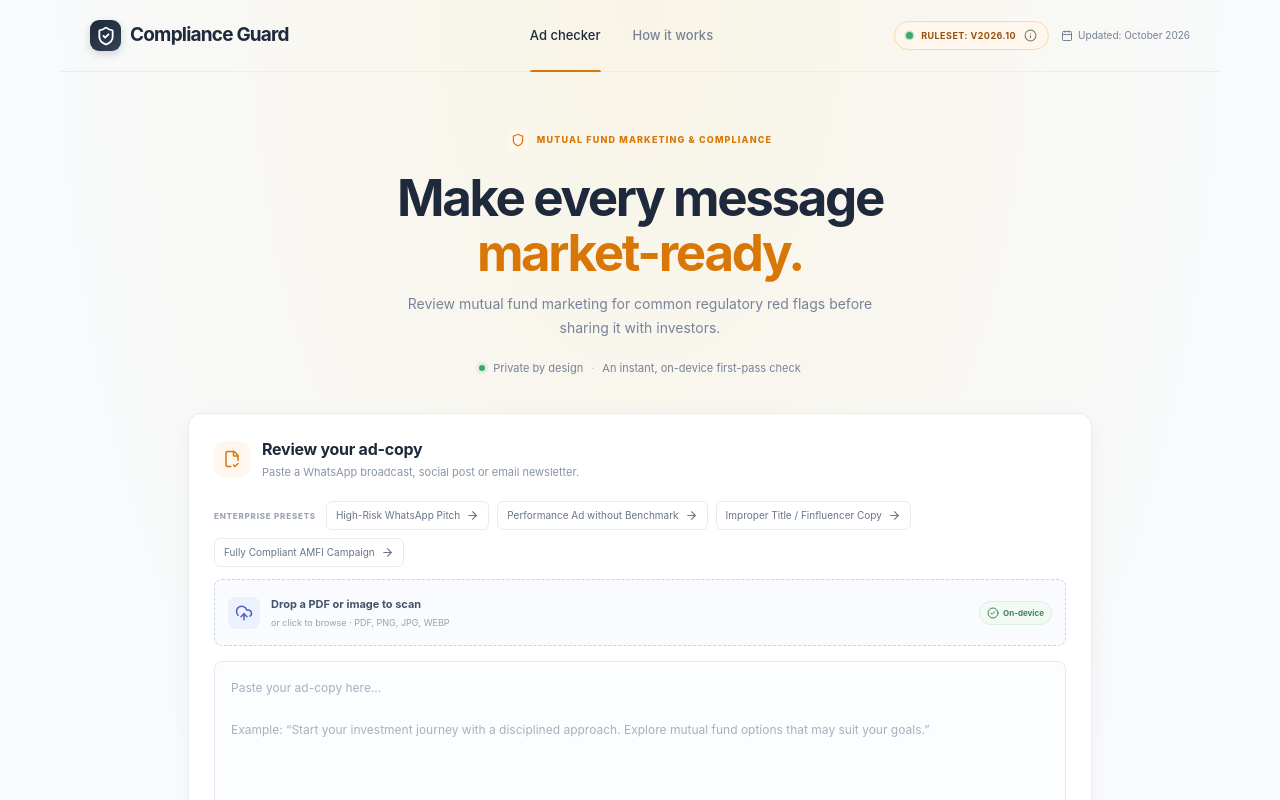
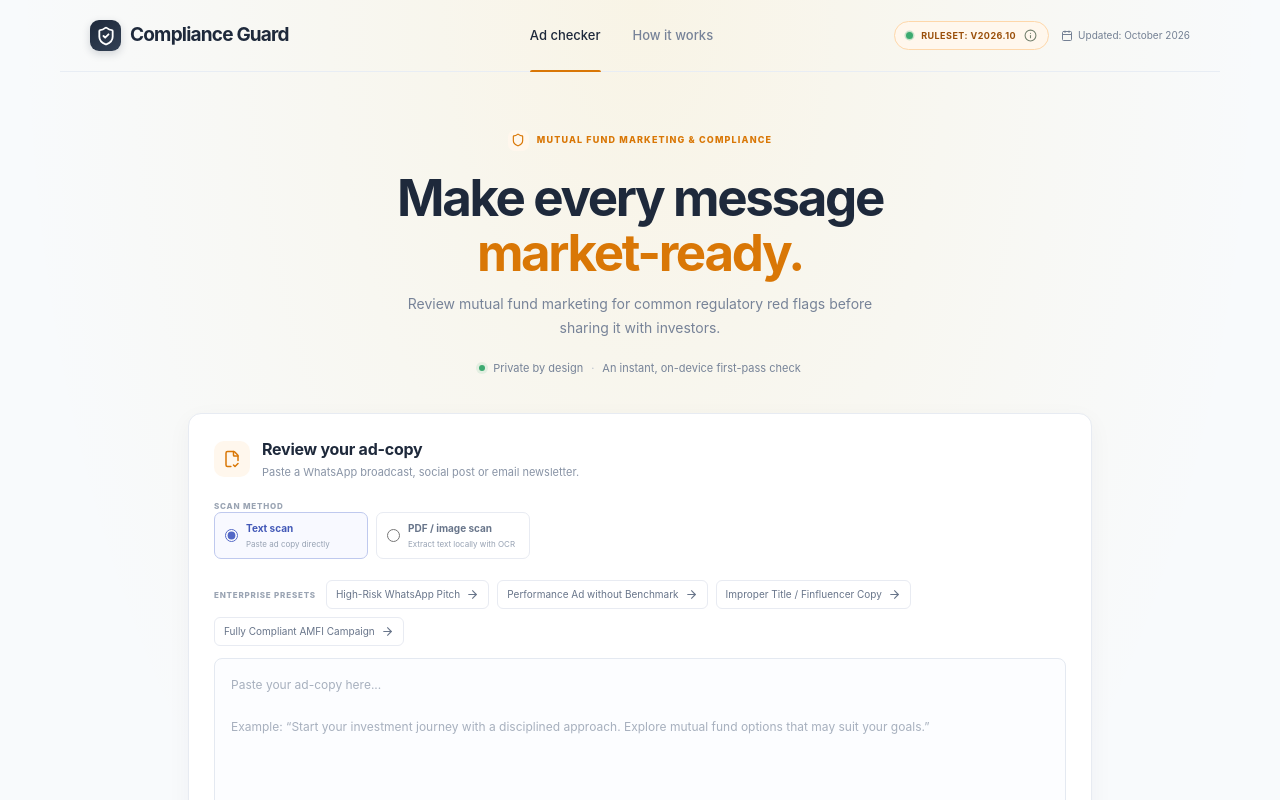
Before and after one commit to miteshhamlani-stack/compliance-guard, a React (Vite) app: page / in a window 1280 px wide. Shown: the top 800 px of the page. Built offline with nearby package versions, Linux system fonts and the light colour scheme.

Commit message:
Add text and media scan mode selector
Co-authored-by: Copilot <223556219+Copilot@users.noreply.github.com>

```diff
--- a/src/App.css
+++ b/src/App.css
@@ -272,6 +272,69 @@ main {
   color: #4258b7;
   background: #f8f9ff;
   border-color: #cdd4f1;
+}
+
+.scan-mode-selector {
+  display: flex;
+  align-items: stretch;
+  gap: 8px;
+  padding: 0;
+  margin: 20px 0 12px;
+  border: 0;
+}
+
+.scan-mode-selector legend {
+  align-self: center;
+  margin-right: 4px;
+  color: #9aa4b3;
+  font-size: 8px;
+  font-weight: 800;
+  letter-spacing: 0.8px;
+}
+
+.scan-mode-option {
+  display: flex;
+  align-items: center;
+  gap: 8px;
+  min-width: 154px;
+  padding: 8px 10px;
+  border: 1px solid #e8ebf2;
+  border-radius: 7px;
+  color: #68758a;
+  background: #fff;
+  cursor: pointer;
+  transition: border-color 150ms ease, background 150ms ease, color 150ms ease;
+}
+
+.scan-mode-option:hover,
+.scan-mode-option.selected {
+  border-color: #bfc9ee;
+  color: #4258b7;
+  background: #f8f9ff;
+}
+
+.scan-mode-option input {
+  accent-color: #5368c6;
+  margin: 0;
+}
+
+.scan-mode-option span {
+  display: grid;
+  gap: 2px;
+}
+
+.scan-mode-option strong {
+  font-size: 10px;
+  font-weight: 700;
+}
+
+.scan-mode-option small {
+  color: #97a2b3;
+  font-size: 8px;
+}
+
+.extracted-copy {
+  background: #f8fafc;
 }
 
 .media-scanner {
@@ -1516,6 +1579,14 @@ main {
 }
 
 @media (max-width: 700px) {
+  .scan-mode-selector {
+    flex-wrap: wrap;
+  }
+
+  .scan-mode-selector legend {
+    width: 100%;
+  }
+
   .scanner-review {
     grid-template-columns: 1fr;
   }
--- a/src/App.tsx
+++ b/src/App.tsx
@@ -29,6 +29,8 @@ import {
 } from './utils/complianceEngine'
 import { MediaScanner } from './components/MediaScanner'
 import './App.css'
+
+type ScanMode = 'text' | 'media'
 
 const samples = {
   risky: `WhatsApp exclusive! Get guaranteed returns with our SIP and beat FD rates. This is risk-free and doubles your money. Invest today!`,
@@ -100,6 +102,7 @@ function HighlightedCopy({
 }
 
 function App() {
+  const [scanMode, setScanMode] = useState<ScanMode>('text')
   const [copy, setCopy] = useState('')
   const [ruleset, setRuleset] = useState(REGULATORY_RULESET)
   const [result, setResult] = useState<ReturnType<typeof scanCompliance> | null>(
@@ -329,6 +332,37 @@ function App() {
             )}
           </div>
 
+          <fieldset className="scan-mode-selector">
+            <legend>SCAN METHOD</legend>
+            <label className={`scan-mode-option${scanMode === 'text' ? ' selected' : ''}`}>
+              <input
+                type="radio"
+                name="scan-mode"
+                value="text"
+                checked={scanMode === 'text'}
+                onChange={() => setScanMode('text')}
+              />
+              <span>
+                <strong>Text scan</strong>
+                <small>Paste ad copy directly</small>
+              </span>
+            </label>
+            <label className={`scan-mode-option${scanMode === 'media' ? ' selected' : ''}`}>
+              <input
+                type="radio"
+                name="scan-mode"
+                value="media"
+                checked={scanMode === 'media'}
+                onChange={() => setScanMode('media')}
+              />
+              <span>
+                <strong>PDF / image scan</strong>
+                <small>Extract text locally with OCR</small>
+              </span>
+            </label>
+          </fieldset>
+
+          {scanMode === 'text' && (
             <div className="sample-row" aria-label="Enterprise test presets">
               <span className="sample-label">ENTERPRISE PRESETS</span>
               {sampleButtons.map((sample) => (
@@ -343,18 +377,22 @@ function App() {
                 </button>
               ))}
             </div>
+          )}
 
+          {scanMode === 'media' && (
             <MediaScanner
+              key="media-scanner"
               issues={result?.issues ?? []}
               onTextExtracted={handleScannedText}
             />
+          )}
 
           <label className="sr-only" htmlFor="ad-copy">
-            Ad-copy to check
+            {scanMode === 'media' ? 'Extracted document text' : 'Ad-copy to check'}
           </label>
           <textarea
             id="ad-copy"
-            className="copy-input"
+            className={`copy-input${scanMode === 'media' ? ' extracted-copy' : ''}`}
             value={copy}
             onChange={(event) => {
               setCopy(event.target.value)
@@ -364,13 +402,17 @@ function App() {
               setCopied(false)
               setCopyError('')
             }}
-            placeholder={`Paste your ad-copy here...\n\nExample: “Start your investment journey with a disciplined approach. Explore mutual fund options that may suit your goals.”`}
+            placeholder={scanMode === 'media'
+              ? 'Extracted text will appear here after scanning...'
+              : `Paste your ad-copy here...\n\nExample: “Start your investment journey with a disciplined approach. Explore mutual fund options that may suit your goals.”`}
             maxLength={10000}
+            readOnly={scanMode === 'media'}
           />
           <div className="input-footer">
             <span>{wordCount} words <span className="count-divider">·</span> {copy.length} / 10,000 characters</span>
             <span className="local-note"><ShieldCheck size={13} /> Your copy stays in this browser</span>
           </div>
+          {scanMode === 'text' && (
             <button
               type="button"
               className="check-button"
@@ -381,6 +423,7 @@ function App() {
               Check compliance
               <ArrowRight size={16} />
             </button>
+          )}
         </section>
 
         {result && (
```
Lines whose indentation alone changed are shown as unchanged.
